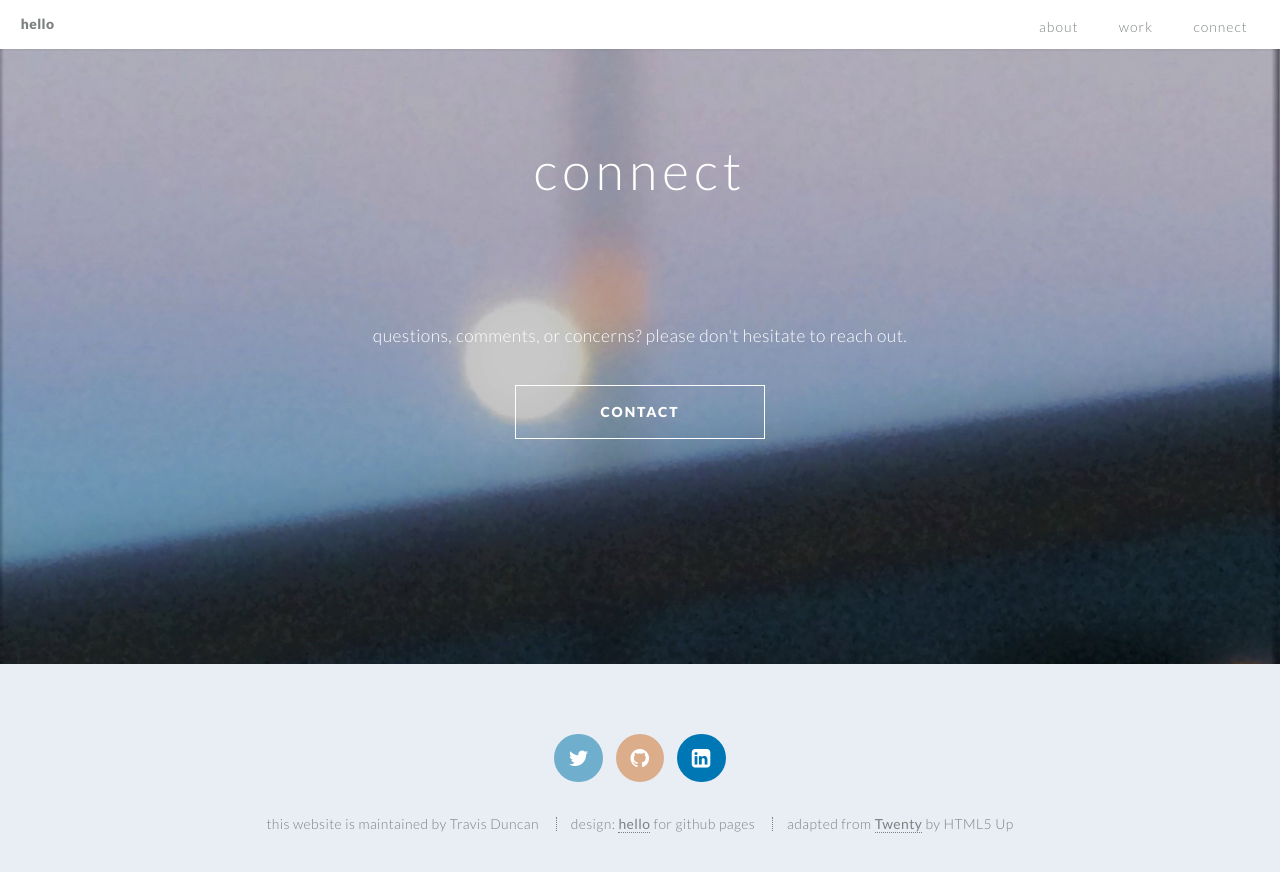
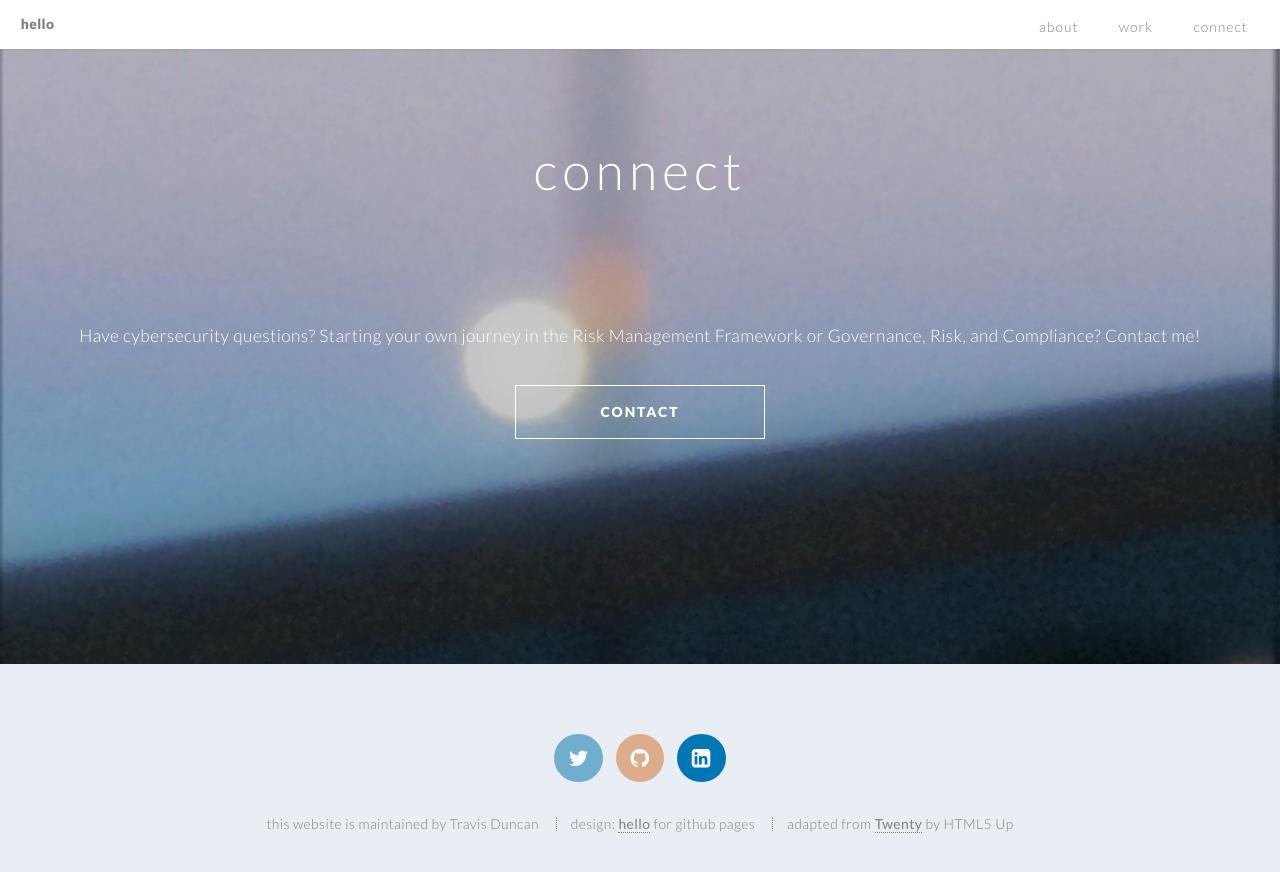
Before and after one commit to TravDunc/hellotemplatedraft, a Jekyll site: the page built from index.md, in a window 1280 px wide and 900 px high, scrolled down 5483 px. Shown: the top 872 px of the window. Built offline with Jekyll 4.4.1, drawn with Linux system fonts in a browser that asks for light colours.

Commit message:
Update index.md

```diff
--- a/index.md
+++ b/index.md
@@ -36,7 +36,7 @@ portfolio_description: you can include a portfolio showcasing your work and orga
 
 # By declaring these variables, you can include a CTA section.
 cta: connect # the heading for your CTA section
-cta_description: questions, comments, or concerns? please don't hesitate to reach out. # a description to be desplayed below the heading and above the content
+cta_description: Have cybersecurity questions? Starting your own journey in the Risk Management Framework or Governance, Risk, and Compliance? Contact me! # a description to be desplayed below the heading and above the content
 cta_button: mailto:travisduncan@example.com # a link to an external website or to media
 cta_button_label: contact # the label on the button
 
```
Also changed, not shown: other parts of index.md (+1 -1 lines).
